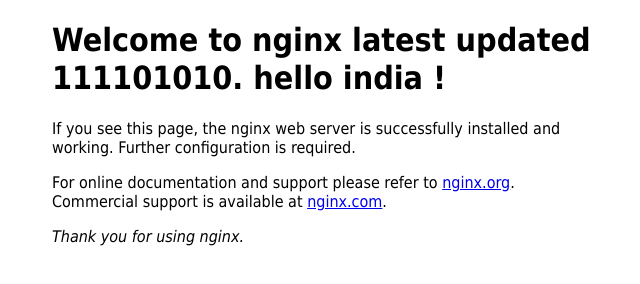
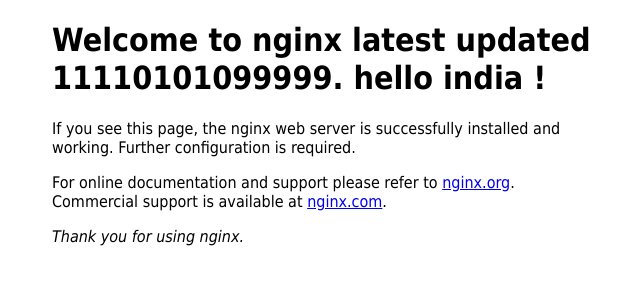
Before and after one commit to indar99/GKE-App-Deployment-CICD, a plain HTML site: page index.html in a window 1280 px wide. Shown: the whole page, without its empty margins (308-948 px from the left). Drawn offline with Linux system fonts and the light colour scheme.

Commit message:
Update index.html

```diff
--- a/index.html
+++ b/index.html
@@ -11,7 +11,7 @@
 </style>
 </head>
 <body>
-<h1>Welcome to nginx latest updated 111101010. hello india !</h1>
+<h1>Welcome to nginx latest updated 11110101099999. hello india !</h1>
 <p>If you see this page, the nginx web server is successfully installed and
 working. Further configuration is required.</p>
 
```
